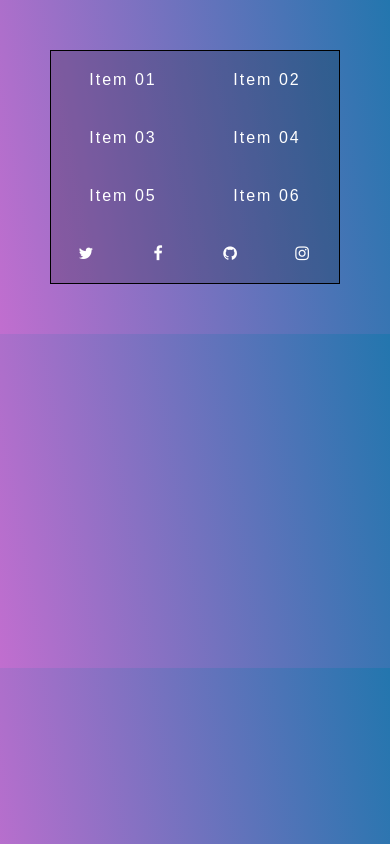
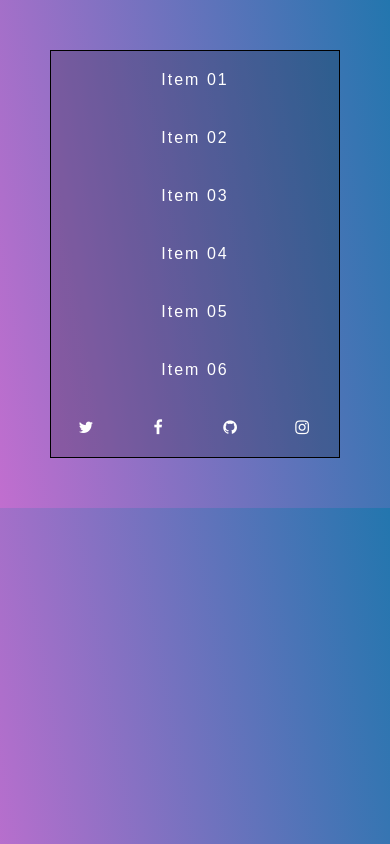
Before and after one commit to cybk/FlexboxPractice, a plain HTML site: page 08-Navigation/index.html in a window 390 px wide. Drawn offline with Linux system fonts and the light colour scheme.

Commit message:
Added the style for display every option as a row on small devices

```diff
--- a/08-Navigation/style.css
+++ b/08-Navigation/style.css
@@ -71,6 +71,8 @@ a:hover {
 }
 
 @media all and (max-width:500px) {
-
+  .flex-nav li{
+    flex-basis: 100%;
+  }
 
 }
```
